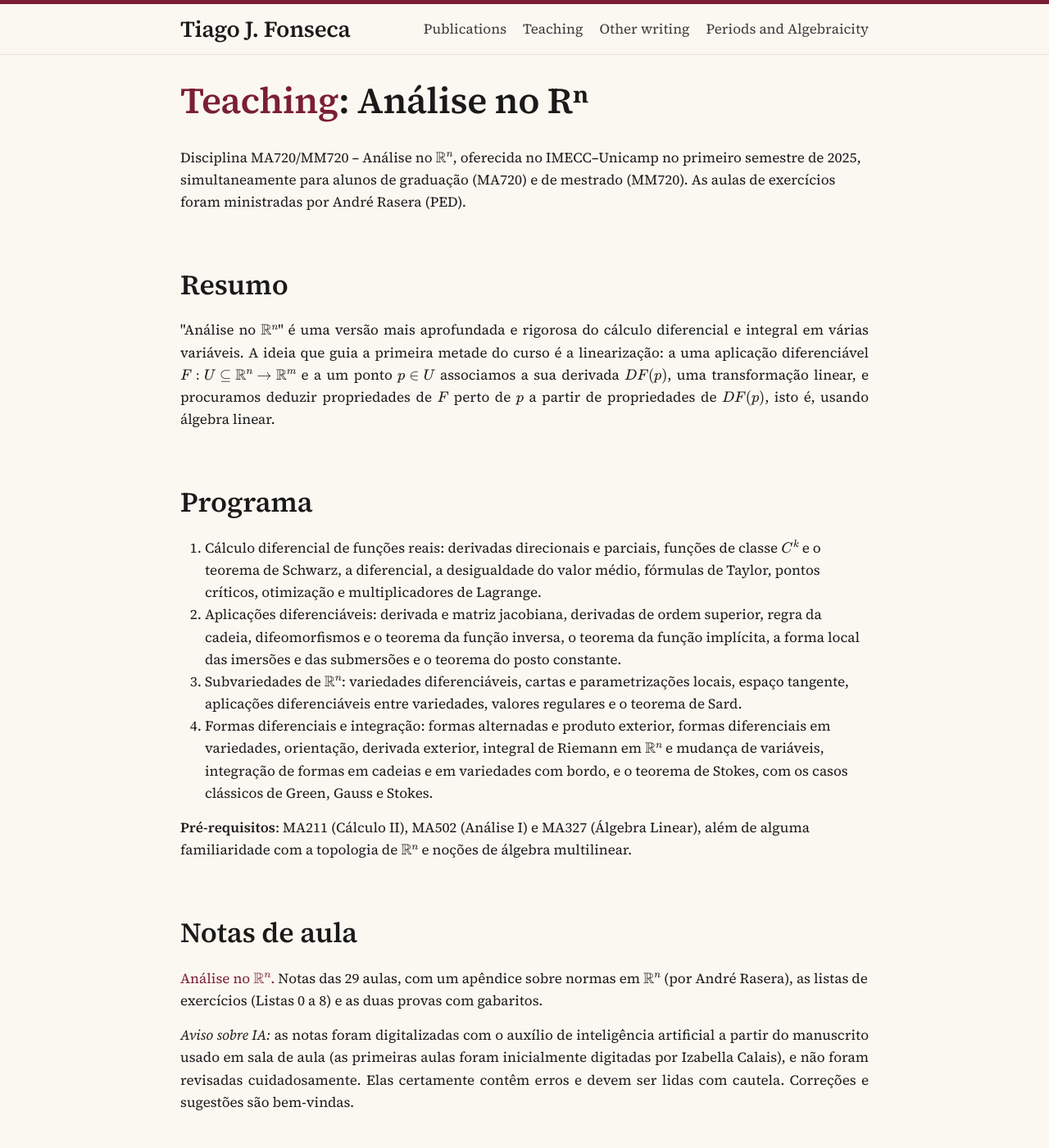
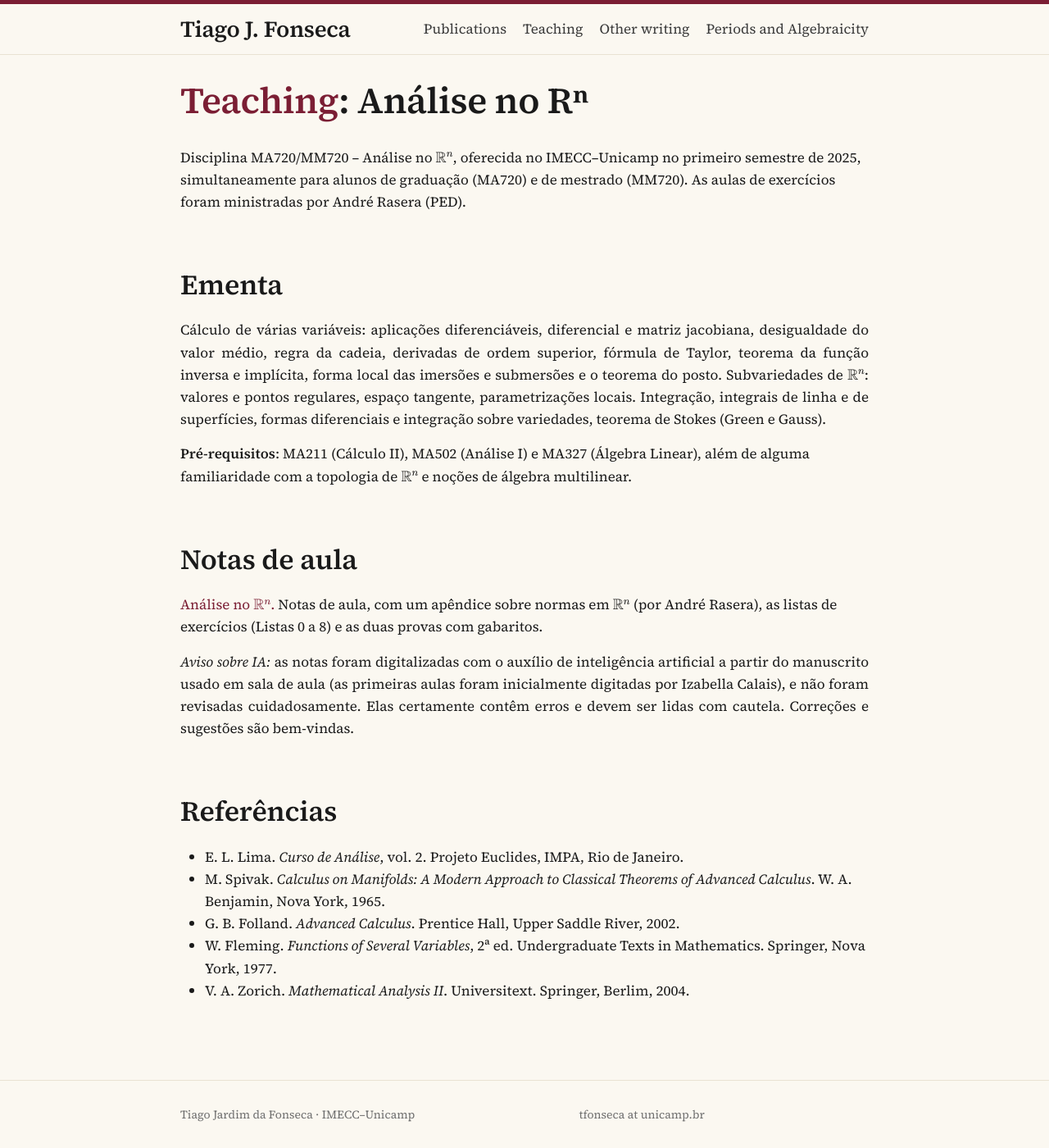
Before and after one commit to tjfonseca/tjfonseca.github.io, a Jekyll site: the page built from teaching/Rn.md, in a window 1280 px wide and 1400 px high. Shown: the whole window at 82% size. Built offline with Jekyll 4.4.1, drawn with Linux system fonts in a browser that asks for light colours.

Commit message:
Rn course page: official syllabus instead of summary
Co-Authored-By: Claude Opus 5.5 <noreply@anthropic.com>
Claude-Session: https://claude.ai/code/session_01R98JVardW9k5os3YAuzcpz

```diff
--- a/teaching/Rn.md
+++ b/teaching/Rn.md
@@ -6,24 +6,17 @@ permalink: /teaching/Rn/
 
 Disciplina MA720/MM720 – Análise no $\mathbb{R}^n$, oferecida no IMECC–Unicamp no primeiro semestre de 2025, simultaneamente para alunos de graduação (MA720) e de mestrado (MM720). As aulas de exercícios foram ministradas por André Rasera (PED).
 
-<h2>Resumo</h2>
+<h2>Ementa</h2>
 
 <p align="justify">
-"Análise no $\mathbb{R}^n$" é uma versão mais aprofundada e rigorosa do cálculo diferencial e integral em várias variáveis. A ideia que guia a primeira metade do curso é a linearização: a uma aplicação diferenciável $F : U \subseteq \mathbb{R}^n \to \mathbb{R}^m$ e a um ponto $p \in U$ associamos a sua derivada $DF(p)$, uma transformação linear, e procuramos deduzir propriedades de $F$ perto de $p$ a partir de propriedades de $DF(p)$, isto é, usando álgebra linear.
+Cálculo de várias variáveis: aplicações diferenciáveis, diferencial e matriz jacobiana, desigualdade do valor médio, regra da cadeia, derivadas de ordem superior, fórmula de Taylor, teorema da função inversa e implícita, forma local das imersões e submersões e o teorema do posto. Subvariedades de $\mathbb{R}^n$: valores e pontos regulares, espaço tangente, parametrizações locais. Integração, integrais de linha e de superfícies, formas diferenciais e integração sobre variedades, teorema de Stokes (Green e Gauss).
 </p>
-
-<h2>Programa</h2>
-
-1. Cálculo diferencial de funções reais: derivadas direcionais e parciais, funções de classe $C^k$ e o teorema de Schwarz, a diferencial, a desigualdade do valor médio, fórmulas de Taylor, pontos críticos, otimização e multiplicadores de Lagrange.
-2. Aplicações diferenciáveis: derivada e matriz jacobiana, derivadas de ordem superior, regra da cadeia, difeomorfismos e o teorema da função inversa, o teorema da função implícita, a forma local das imersões e das submersões e o teorema do posto constante.
-3. Subvariedades de $\mathbb{R}^n$: variedades diferenciáveis, cartas e parametrizações locais, espaço tangente, aplicações diferenciáveis entre variedades, valores regulares e o teorema de Sard.
-4. Formas diferenciais e integração: formas alternadas e produto exterior, formas diferenciais em variedades, orientação, derivada exterior, integral de Riemann em $\mathbb{R}^n$ e mudança de variáveis, integração de formas em cadeias e em variedades com bordo, e o teorema de Stokes, com os casos clássicos de Green, Gauss e Stokes.
 
 **Pré-requisitos**: MA211 (Cálculo II), MA502 (Análise I) e MA327 (Álgebra Linear), além de alguma familiaridade com a topologia de $\mathbb{R}^n$ e noções de álgebra multilinear.
 
 <h2>Notas de aula</h2>
 
-[Análise no $\mathbb{R}^n$.](../../assets/documents/Rn.pdf) Notas das 29 aulas, com um apêndice sobre normas em $\mathbb{R}^n$ (por André Rasera), as listas de exercícios (Listas 0 a 8) e as duas provas com gabaritos.
+[Análise no $\mathbb{R}^n$.](../../assets/documents/Rn.pdf) Notas de aula, com um apêndice sobre normas em $\mathbb{R}^n$ (por André Rasera), as listas de exercícios (Listas 0 a 8) e as duas provas com gabaritos.
 
 <p align="justify">
 <em>Aviso sobre IA:</em> as notas foram digitalizadas com o auxílio de inteligência artificial a partir do manuscrito usado em sala de aula (as primeiras aulas foram inicialmente digitadas por Izabella Calais), e não foram revisadas cuidadosamente. Elas certamente contêm erros e devem ser lidas com cautela. Correções e sugestões são bem-vindas.
```
